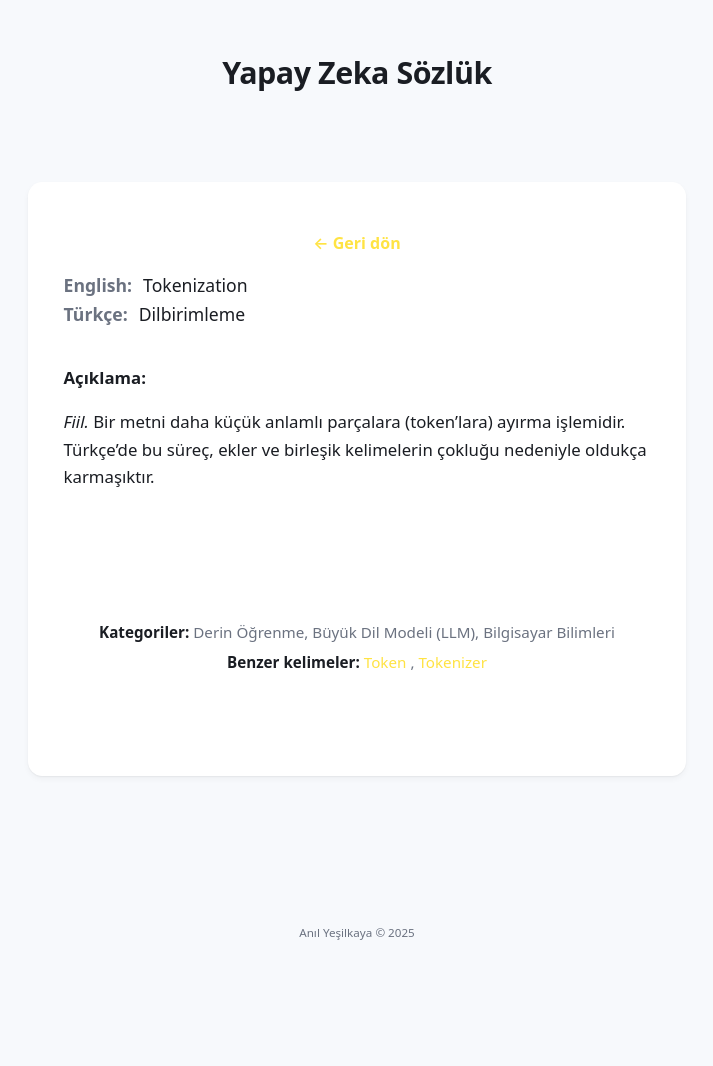
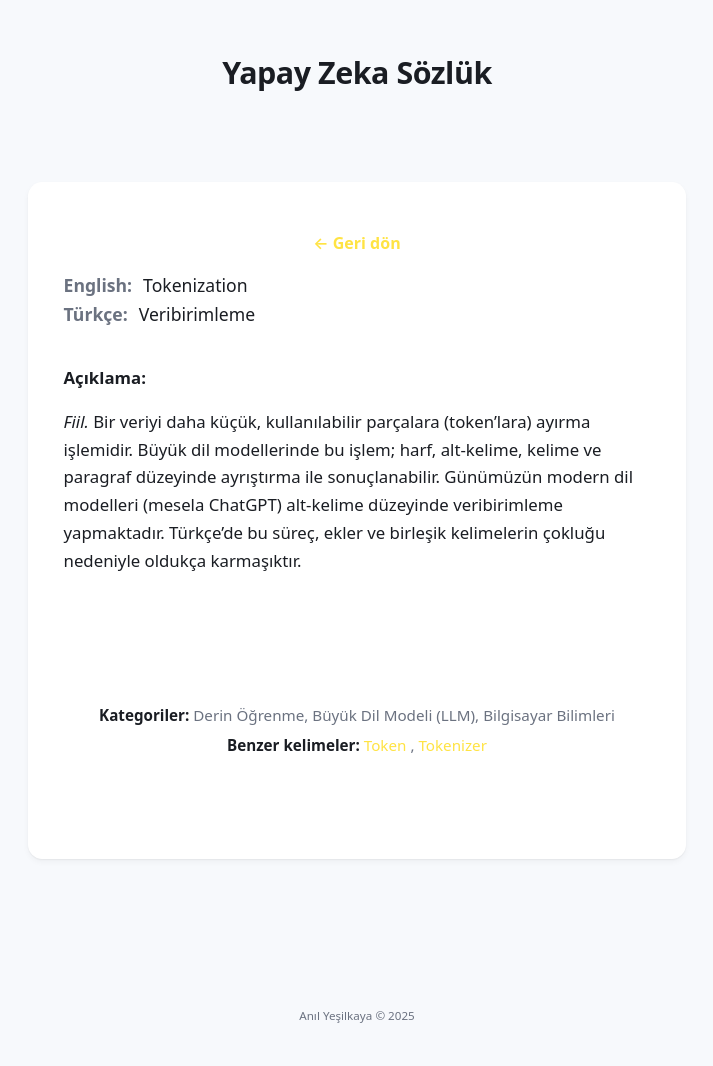
Before and after one commit to anilyesilkaya/aiml-tr-dictionary, a Jekyll site: the page built from _terms/tokenization.md, in a window 1280 px wide. Shown: the whole page, without its empty margins (283-996 px from the left). Built offline with Jekyll 4.4.1, drawn with Linux system fonts in a browser that asks for light colours; before the commit the page ends 983 px from its top, so only the background shows below that.

Commit message:
Content update.

```diff
--- a/_terms/tokenization.md
+++ b/_terms/tokenization.md
@@ -1,6 +1,6 @@
 ---
 layout: term
-turkish: Dilbirimleme
+turkish: Veribirimleme
 english: Tokenization
 categories:
     - Derin Öğrenme
@@ -11,4 +11,4 @@ similar: [token, tokenizer]
 
 **Açıklama:**
 
-_Fiil._ Bir metni daha küçük anlamlı parçalara (token'lara) ayırma işlemidir. Türkçe'de bu süreç, ekler ve birleşik kelimelerin çokluğu nedeniyle oldukça karmaşıktır.
+_Fiil._ Bir veriyi daha küçük, kullanılabilir parçalara (token'lara) ayırma işlemidir. Büyük dil modellerinde bu işlem; harf, alt-kelime, kelime ve paragraf düzeyinde ayrıştırma ile sonuçlanabilir. Günümüzün modern dil modelleri (mesela ChatGPT) alt-kelime düzeyinde veribirimleme yapmaktadır. Türkçe'de bu süreç, ekler ve birleşik kelimelerin çokluğu nedeniyle oldukça karmaşıktır.
```
Also changed, not shown: _terms/token.md (+2 -2 lines), _terms/tokenizer.md (+2 -2 lines).
